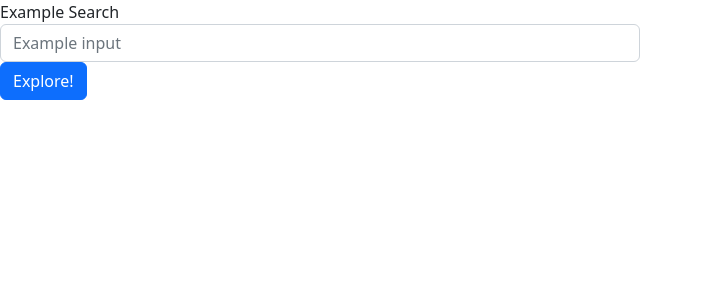
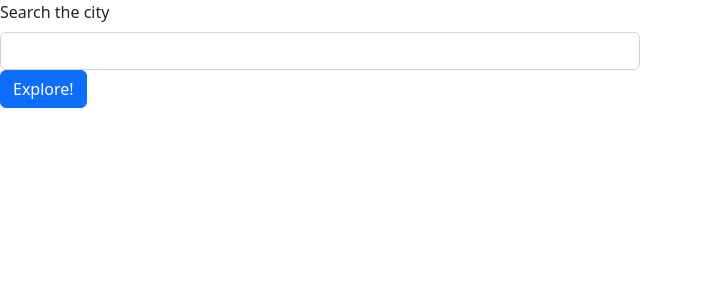
Before and after one commit to rzvdev1/city-explorer, a React (Create React App) app: page / in a window 1280 px wide. Shown: the top 300 px of the page, without its empty margins (0-703 px from the left). Built offline with nearby package versions, Linux system fonts and the light colour scheme.

Commit message:
:construction: Added Search Location

```diff
--- a/src/App.js
+++ b/src/App.js
@@ -1,29 +1,11 @@
 import React from 'react';
-// import axios from 'axios';
+import Main from './Main';
 
 class App extends React.Component {
-  constructor(props) {
-    super(props);
-    this.state = {
-      searchQuery: '',
-      location: {},
-    };
-  }
-
   render() {
     return (
       <>
-        <label for="inputSearch">Example Search</label>
-        <div class="form-group col-md-6">
-          <input
-            type="text"
-            class="form-control"
-            id="formGroupExampleInput"
-            placeholder="Example input"
-          ></input>
-        </div>
-
-        <button class="btn btn-primary">Explore!</button>
+        <Main></Main>
       </>
     );
   }
--- /dev/null
+++ b/src/Main.js
@@ -0,0 +1,61 @@
+import React from 'react';
+import axios from 'axios';
+import { Button, Form } from 'react-bootstrap';
+
+class Main extends React.Component {
+  constructor(props) {
+    super(props);
+    this.state = {
+      displayInfo: false,
+      city: '',
+      cityName: '',
+      latitude: '',
+    };
+  }
+
+  handleInput = (e) => {
+    this.setState({ city: e.target.value }, () => console.log(this.state.city));
+  };
+
+  handleExplore = async (e) => {
+    e.preventDefault();
+    let url = `https://us1.locationiq.com/v1/search?key=${process.env.REACT_APP_LOCATIONIQ_KEY}&q=${this.state.city}&format=json`;
+    const response = await axios.get(url);
+    console.log(response.data[0]);
+    this.setState({
+      displayInfo: true,
+      cityName: response.data[0].display_name,
+      latitude: response.data[0].lat,
+      longitude: response.data[0].lon,
+    });
+  };
+
+  render() {
+    return (
+      <>
+        <Form onSubmit={this.handleExplore}>
+          <Form.Group className="form-group col-md-6">
+            <Form.Label>Search the city</Form.Label>
+            <Form.Control
+              type="text"
+              onChange={this.handleInput}
+            ></Form.Control>
+          </Form.Group>
+
+          <Button className="btn btn-primary" onClick={this.getLocation}>
+            Explore!
+          </Button>
+        </Form>
+        {this.state.displayInfo && (
+          <>
+            <p>{this.state.cityName}</p>
+            <p>Latitude: {this.state.latitude}</p>
+            <p>Longitude: {this.state.longitude}</p>
+          </>
+        )}
+      </>
+    );
+  }
+}
+
+export default Main;
```
Also changed, not shown: 1 other file (tests, documents, lock files or other folders).
